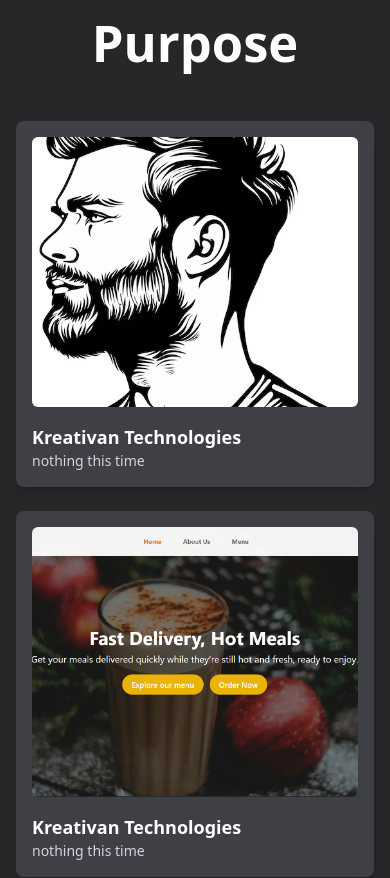
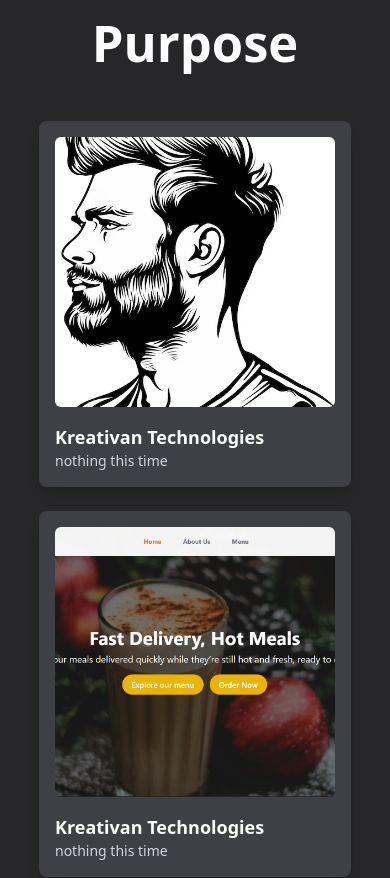
Before and after one commit to Nikhilguleria98/Portfolio, a React (Vite) app: page / in a window 390 px wide. Shown: the part 2606-3484 px from the top of the page. Built offline with nearby package versions, Linux system fonts and the light colour scheme.

Commit message:
Added link

```diff
--- a/src/components/Projects/Projects.jsx
+++ b/src/components/Projects/Projects.jsx
@@ -1,4 +1,4 @@
-import { div } from "framer-motion/client";
+import { div, link } from "framer-motion/client";
 import React from "react";
 import { IoEyeSharp } from "react-icons/io5";
 import { FaGithub } from "react-icons/fa6";
@@ -16,6 +16,8 @@ const Projects = () => {
       name: "Kreativan Technologies",
       img: "./foodweb.png",
       desciption: "nothing this time",
+      link:"foodwebsite-zeta.vercel.app",
+      gitLink:"https://github.com/Nikhilguleria98/Foodwebsite"
     },
     {
       id: 3,
@@ -48,7 +50,7 @@ const Projects = () => {
         </div>
 
         {/* Project Cards */}
-        <div className="w-full px-4  max-w-screen-lg mt-10 mb-20">
+        <div className="w-full px-[10vw] sm:px-4  max-w-screen-lg mt-10 mb-20 ">
           <div className="grid grid-cols-1 sm:grid-cols-2 lg:grid-cols-3 gap-6">
             {data.map((currElem) => (
               <div
@@ -67,13 +69,13 @@ const Projects = () => {
                   <div className="absolute inset-0 bg-black bg-opacity-50 flex items-center justify-center opacity-0 group-hover:opacity-100 transition-opacity duration-300 rounded-md">
                     <div className="flex gap-4">
                       <a
-                        href="#"
+                        href={currElem.link ? `https://${currElem.link}` : "#"} target="_main"
                         className="text-white bg-zinc-800 opacity-75 p-4 rounded-full hover:bg-zinc-600 hover:-translate-y-2 duration-300 transition"
                       >
                         <IoEyeSharp className="text-2xl" />
                       </a>
                       <a
-                        href="#"
+                         href={currElem.link ? `https://${currElem.gitLink}` : "#"} target="_main"
                         className="text-white bg-zinc-800 opacity-75 p-4 rounded-full hover:bg-zinc-600 hover:-translate-y-2 duration-300 transition"
                       >
                         <FaGithub className="text-2xl" />
```
